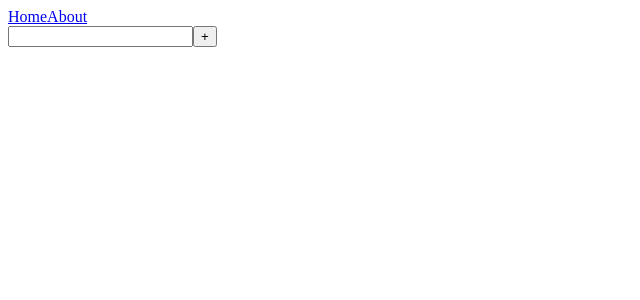
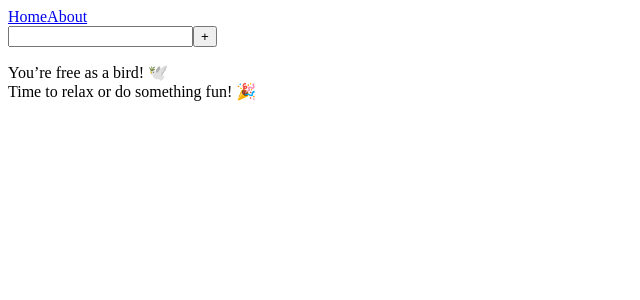
Before and after one commit to tgvie/MI-todo-list, a Vue app: page / in a window 1280 px wide. Shown: the top 300 px of the page, without its empty margins (0-640 px from the left). Built offline with nearby package versions, Linux system fonts and the light colour scheme.

Commit message:
add feature to print out todo objects

```diff
--- a/src/views/HomeView.vue
+++ b/src/views/HomeView.vue
@@ -13,5 +13,15 @@
   <main>
     <input type="text" v-model="todoName" @keyup.enter="addTodo">
     <button @click="addTodo">+</button>
+    <div>
+      <p v-if="todos.length === 0">You’re free as a bird! 🕊️
+        <br>Time to relax or do something fun! 🎉</p>
+
+      <ul v-if="todos.length > 0">
+        <li v-for="(todo, index) in todos" :key="index">
+          {{  todo }}
+        </li>
+      </ul>
+    </div>
   </main>
 </template>
```
